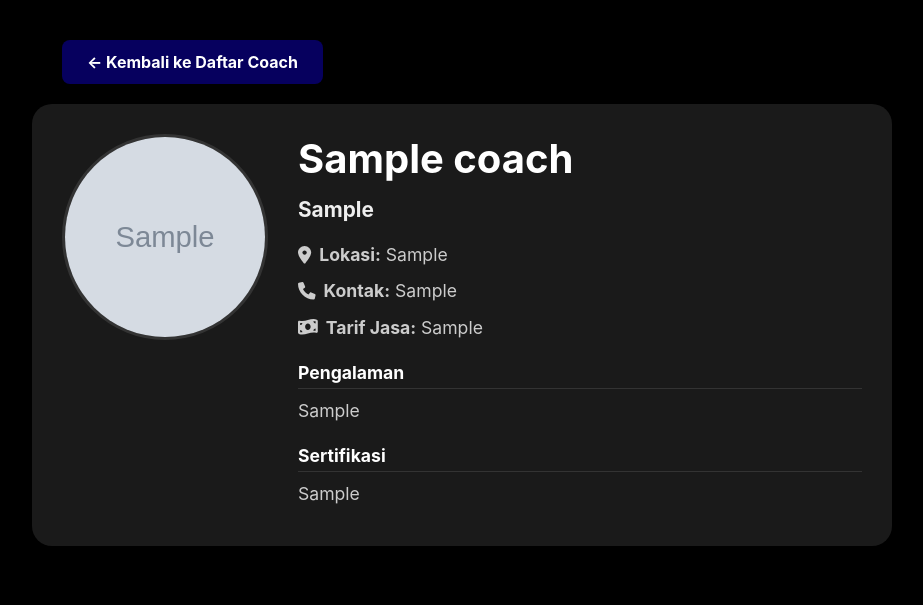
After one commit to pbp-kelompok-c04/askmo, a Django app: page /coach/1/ in a window 1280 px wide. The commit adds this page. Shown: the top 605 px of the page, without its empty margins (178-1101 px from the left). Run offline with Django 5.2, Linux system fonts and the light colour scheme; tables that the repository leaves empty hold one stand-in row (values such as "Sample post"); grey boxes marked "Sample" are stand-in pictures.

Commit message:
Coach DONE

```diff
--- a/coach/static/coach/style.css
+++ b/coach/static/coach/style.css
@@ -82,6 +82,7 @@ h1 {
     width: 100%;
     max-width: 1200px;
     justify-content: center;
+    flex-wrap: wrap; /* Agar responsif */
 }
 
 .search-input {
@@ -91,6 +92,7 @@ h1 {
     display: flex;
     align-items: center;
     flex-grow: 1;
+    min-width: 200px; /* Lebar minimum untuk input */
 }
 
 .search-input i {
@@ -131,6 +133,7 @@ h1 {
     width: 100%;
     max-width: 1200px;
     justify-content: center;
+    flex-wrap: wrap; /* Menambahkan wrap agar rapi */
 }
 
 .card {
@@ -139,4 +142,20 @@ h1 {
     width: 300px;
     height: 400px;
     flex-shrink: 0;
+    transition: transform 0.2s ease, box-shadow 0.2s ease; /* Transisi untuk hover */
 }
+
+/* !!! CSS BARU DITAMBAHKAN DI SINI !!! */
+
+/* Menghilangkan dekorasi link pada kartu */
+.card-link {
+    text-decoration: none; /* Menghilangkan garis bawah link */
+    color: inherit; /* Mewarisi warna teks (putih) */
+    display: block; /* Membuat link berperilaku sebagai block */
+}
+
+/* Efek hover opsional agar lebih interaktif */
+.card-link:hover .card {
+    transform: translateY(-5px) scale(1.02);
+    box-shadow: 0 8px 25px rgba(6, 0, 94, 0.3);
+}
--- /dev/null
+++ b/coach/templates/coach/coach_detail.html
@@ -0,0 +1,196 @@
+{% load static %}
+<!DOCTYPE html>
+<html lang="en">
+<head>
+    <meta charset="UTF-8">
+    <meta name="viewport" content="width=device-width, initial-scale=1.0">
+    <title>Detail {{ coach.name }} - ASKMO</title>
+    <link rel="stylesheet" href="{% static 'coach/style.css' %}">
+    <style>
+        /* Style sederhana untuk halaman detail */
+        body {
+            background-color: #000;
+            color: #fff;
+            font-family: 'Inter', sans-serif;
+            padding: 40px;
+        }
+
+        /* CSS UNTUK TOMBOL KEMBALI (POSISI BARU) */
+        .back-link-container {
+            width: 100%;
+            max-width: 800px; /* Samakan dengan lebar card */
+            margin: 0 auto 20px auto; /* Posisikan di atas card */
+            text-align: left;
+        }
+        .back-link {
+            display: inline-block;
+            color: #fff;
+            text-decoration: none;
+            background-color: #06005E;
+            padding: 12px 25px;
+            border-radius: 8px;
+            font-weight: bold;
+            transition: background-color 0.2s;
+        }
+        .back-link:hover {
+            background-color: #1a157a;
+        }
+        /* AKHIR CSS TOMBOL KEMBALI */
+
+
+        .detail-container {
+            max-width: 800px;
+            margin: 0 auto 20px auto; /* Hapus margin atas */
+            background-color: #1A1A1A;
+            border-radius: 20px;
+            padding: 30px;
+            display: flex;
+            gap: 30px;
+            flex-wrap: wrap; /* Agar responsif di layar kecil */
+        }
+        .detail-photo {
+            flex-basis: 200px; /* Lebar dasar untuk foto */
+            flex-shrink: 0;
+            text-align: center;
+        }
+        .detail-photo img {
+            width: 200px;
+            height: 200px;
+            border-radius: 50%;
+            object-fit: cover;
+            border: 3px solid #333;
+        }
+        .detail-info {
+            flex-grow: 1;
+            flex-basis: 400px; /* Lebar dasar untuk info */
+        }
+        .detail-info h1 {
+            font-size: 2.5em;
+            margin-top: 0;
+            margin-bottom: 10px;
+            letter-spacing: 0; /* Reset letter-spacing dari style.css */
+        }
+
+        /* =============================================
+           KODE BARU DITAMBAHKAN DI SINI
+           =============================================
+        */
+        .coach-name-detail {
+          color: #fff; /* Memastikan warna default tetap putih */
+          cursor: pointer; /* Kursor berubah jadi tangan saat di-hover */
+          user-select: none; /* Mencegah teks ter-highlight saat diklik */
+          transition: color 0.2s ease-in-out; /* Transisi perubahan warna */
+        }
+
+        .coach-name-detail:active {
+          color: purple; /* 🎨 WARNA UNGU SAAT DITEKAN */
+        }
+        /* =============================================
+           AKHIR KODE BARU
+           =============================================
+        */
+
+        .detail-info p, .detail-info h3 {
+            font-size: 1.1em;
+            color: #ccc;
+            margin: 8px 0;
+        }
+        .detail-info .sport {
+            font-size: 1.3em;
+            font-weight: bold;
+            color: #eee;
+            margin-bottom: 15px;
+        }
+        .detail-info h3 {
+            font-weight: bold;
+            color: #fff;
+            margin-top: 20px;
+            border-bottom: 1px solid #333;
+            padding-bottom: 5px;
+        }
+        .detail-info p {
+            line-height: 1.6;
+        }
+
+        /* STYLE BARU UNTUK TOMBOL AKSI */
+        .action-buttons {
+            display: flex;
+            gap: 10px;
+            margin-top: 25px; /* Jarak dari info kontak */
+            margin-bottom: 10px; /* Jarak sebelum 'Pengalaman' */
+            flex-wrap: wrap;
+        }
+        .action-btn {
+            flex-grow: 1;
+            flex-basis: 200px; /* Lebar minimum sebelum wrap */
+            text-decoration: none;
+            color: #fff;
+            padding: 12px 15px;
+            border-radius: 8px;
+            text-align: center;
+            font-weight: bold;
+            font-size: 0.9em;
+            transition: opacity 0.2s;
+        }
+        .action-btn:hover {
+            opacity: 0.8;
+        }
+        .action-btn i {
+            margin-right: 8px;
+        }
+        .action-btn.whatsapp {
+            background-color: #25D366; /* Warna WhatsApp */
+        }
+        .action-btn.phone {
+            background-color: #3498DB; /* Warna biru telepon */
+        }
+        /* AKHIR STYLE BARU */
+
+    </style>
+</head>
+<body>
+
+    <div class="back-link-container">
+        <a href="{% url 'coach:coach_list' %}" class="back-link">&larr; Kembali ke Daftar Coach</a>
+    </div>
+
+    <div class="detail-container">
+        <div class="detail-photo">
+            {% if coach.photo %}
+                <img src="{{ coach.photo.url }}" alt="Foto {{ coach.name }}">
+            {% else %}
+                <img src="https://via.placeholder.com/200" alt="Foto tidak tersedia">
+            {% endif %}
+        </div>
+
+        <div class="detail-info">
+
+            <h1 class="coach-name-detail">{{ coach.name }}</h1>
+
+            <p class="sport">{{ coach.sport_branch }}</p>
+
+            <p><strong><i class="fas fa-map-marker-alt" style="margin-right: 8px;"></i>Lokasi:</strong> {{ coach.location }}</p>
+            <p><strong><i class="fas fa-phone" style="margin-right: 8px;"></i>Kontak:</strong> {{ coach.contact }}</p>
+            <p><strong><i class="fas fa-money-bill-wave" style="margin-right: 8px;"></i>Tarif Jasa:</strong> {{ coach.service_fee|default:"-" }}</p>
+
+            {% if not is_email and phone_number_cleaned and whatsapp_number %}
+            <div class="action-buttons">
+                <a href="https://wa.me/{{ whatsapp_number }}" target="_blank" class="action-btn whatsapp">
+                    <i class="fab fa-whatsapp"></i> Hubungi via WhatsApp
+                </a>
+                <a href="tel:{{ phone_number_cleaned }}" class="action-btn phone">
+                    <i class="fas fa-phone"></i> Telepon Langsung
+                </a>
+            </div>
+            {% endif %}
+            <h3>Pengalaman</h3>
+            <p>{{ coach.experience|linebreaksbr|default:"Belum ada data pengalaman." }}</p>
+
+            <h3>Sertifikasi</h3>
+            <p>{{ coach.certifications|linebreaksbr|default:"Belum ada data sertifikasi." }}</p>
+        </div>
+    </div>
+
+    <script src="https://cdnjs.cloudflare.com/ajax/libs/font-awesome/6.0.0-beta3/js/all.min.js"></script>
+</body>
+</html>
--- a/coach/templates/coach/index.html
+++ b/coach/templates/coach/index.html
@@ -83,6 +83,7 @@
 
         <div class="card-container">
             {% for coach in coaches %}
+            <a href="{% url 'coach:coach_detail' coach.pk %}" class="card-link">
                 <div class="card">
                     {% if coach.photo %}
                         <img src="{{ coach.photo.url }}" alt="Foto {{ coach.name }}">
@@ -94,6 +95,7 @@
                     <p><i class="fas fa-map-marker-alt" style="margin-right: 5px;"></i> {{ coach.location }}</p>
                     <p><i class="fas fa-phone" style="margin-right: 5px;"></i> {{ coach.contact }}</p>
                 </div>
+            </a>
             {% empty %}
                 <p class="no-coach-message">Belum ada data coach yang ditambahkan.</p>
             {% endfor %}
--- a/coach/urls.py
+++ b/coach/urls.py
@@ -5,16 +5,17 @@ from . import views
 app_name = 'coach'
 
 urlpatterns = [
-    # --- Public Views ---
+    # URL untuk Halaman Publik
     path('', views.coach_list_view, name='coach_list'),
 
-    # --- Admin Authentication Views ---
-    path('management/login/', views.login_view, name='login'),
-    path('management/logout/', views.logout_view, name='logout'),
+    # !!! PATH BARU UNTUK DETAIL COACH !!!
+    path('<int:pk>/', views.coach_detail_view, name='coach_detail'),
 
-    # --- Admin CRUD Views ---
-    path('management/dashboard/', views.dashboard_view, name='dashboard'),
-    path('management/coach/add/', views.coach_create_view, name='coach_create'),
-    path('management/coach/edit/<int:pk>/', views.coach_update_view, name='coach_update'),
-    path('management/coach/delete/<int:pk>/', views.coach_delete_view, name='coach_delete'),
+    # URL untuk Panel Admin Kustom
+    path('login/', views.login_view, name='login'),
+    path('logout/', views.logout_view, name='logout'),
+    path('dashboard/', views.dashboard_view, name='dashboard'),
+    path('dashboard/create/', views.coach_create_view, name='coach_create'),
+    path('dashboard/<int:pk>/update/', views.coach_update_view, name='coach_update'),
+    path('dashboard/<int:pk>/delete/', views.coach_delete_view, name='coach_delete'),
 ]
--- a/coach/views.py
+++ b/coach/views.py
@@ -38,6 +38,48 @@ def coach_list_view(request):
     }
 
     return render(request, 'coach/index.html', context)
+
+
+def coach_detail_view(request, pk):
+    """
+    Menampilkan halaman detail untuk satu coach berdasarkan Primary Key (pk).
+    """
+    coach = get_object_or_404(Coach, pk=pk)
+
+    # --- LOGIKA BARU UNTUK MEMPROSES KONTAK ---
+    contact_str = coach.contact
+    phone_number_cleaned = None
+    whatsapp_number = None
+    is_email = False
+
+    if '@' in contact_str:
+        is_email = True
+    else:
+        # Asumsikan ini nomor telepon. Bersihkan dari karakter non-digit.
+        # Hapus spasi, tanda hubung, tanda kurung, dll.
+        phone_number_cleaned = ''.join(c for c in contact_str if c.isdigit() or c == '+')
+
+        # Buat nomor WhatsApp (ganti 0 di depan dengan 62)
+        if phone_number_cleaned.startswith('0'):
+            whatsapp_number = '62' + phone_number_cleaned[1:]
+        elif phone_number_cleaned.startswith('+'):
+            # Hapus '+' untuk link wa.me
+            whatsapp_number = phone_number_cleaned[1:]
+        elif phone_number_cleaned.startswith('62'):
+            whatsapp_number = phone_number_cleaned
+        else:
+            # Anggap sudah format benar tanpa 0 atau +
+            whatsapp_number = phone_number_cleaned
+    # --- AKHIR LOGIKA BARU ---
+
+    context = {
+        'coach': coach,
+        # Variabel baru untuk dikirim ke template
+        'phone_number_cleaned': phone_number_cleaned,
+        'whatsapp_number': whatsapp_number,
+        'is_email': is_email
+    }
+    return render(request, 'coach/coach_detail.html', context)
 
 
 # ==============================================================================
```
Also changed, not shown: coach_photos/nisrina-alya-nabilah_Yj4lI18.webp (added). Lines whose indentation alone changed are shown as unchanged.
